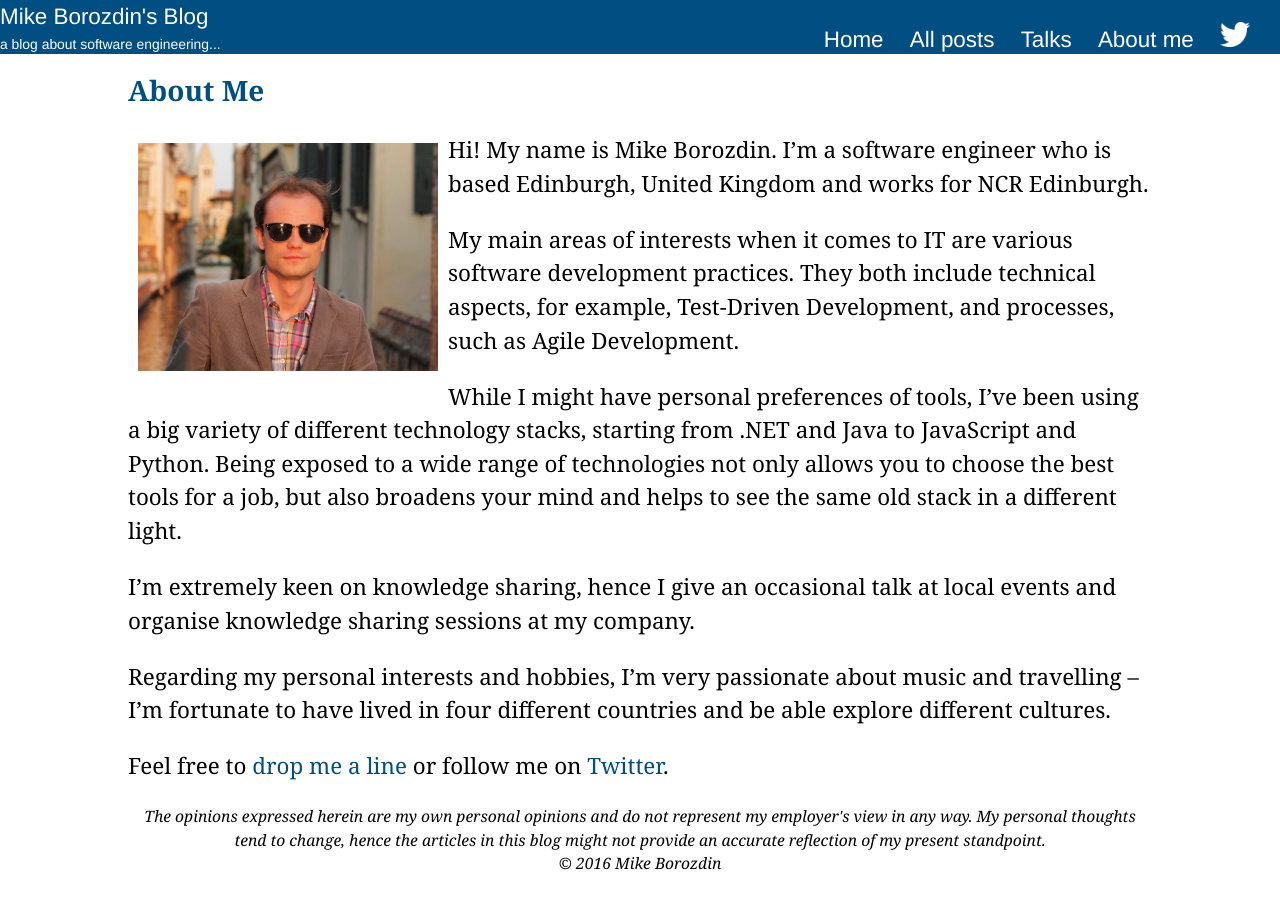
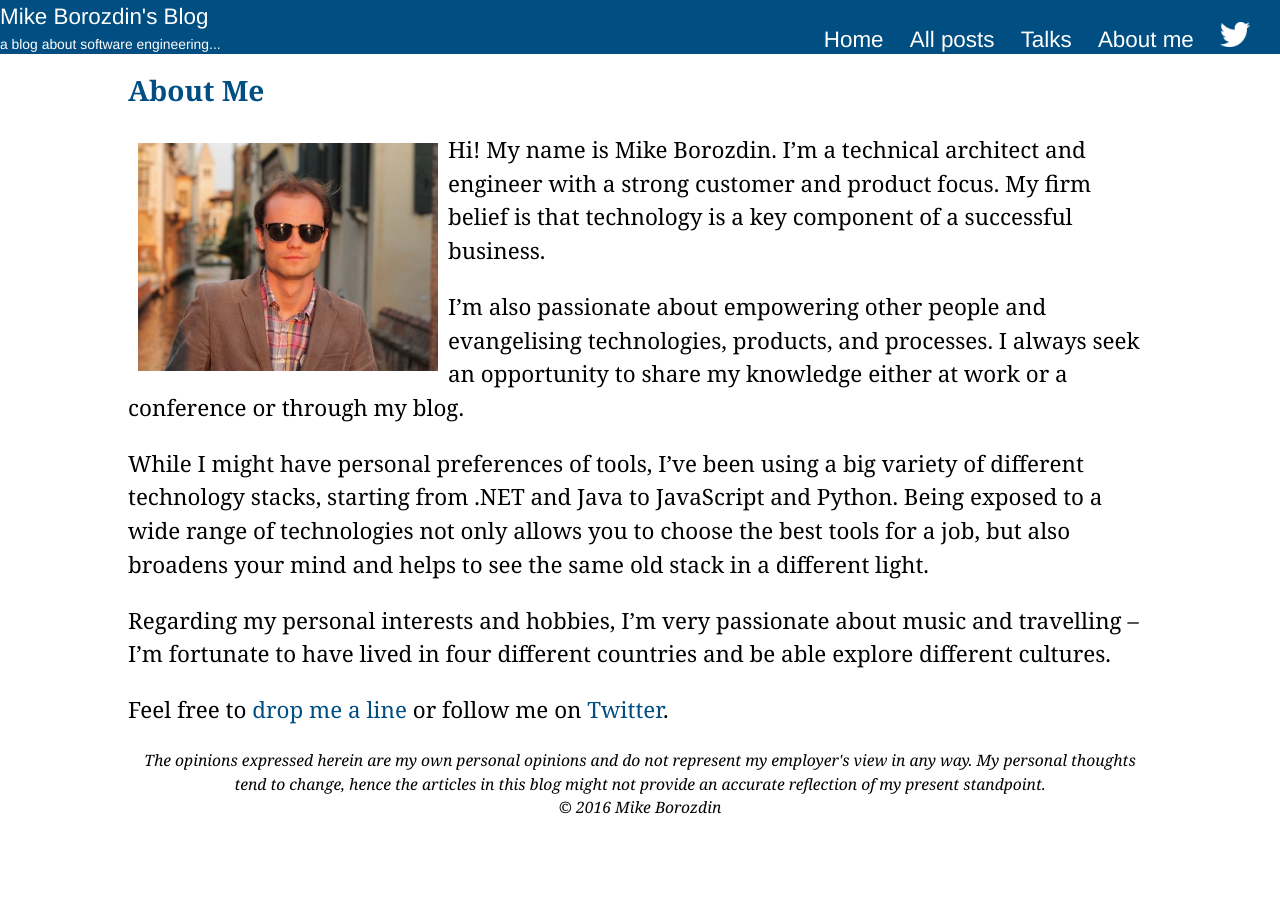
Before and after one commit to mikeborozdin/mikeborozdin.github.io, a Jekyll site: the page built from about.md, in a window 1280 px wide. Built offline with Jekyll 4.4.1, drawn with Linux system fonts in a browser that asks for light colours.

Commit message:
Update the 'about me section'

```diff
--- a/about.md
+++ b/about.md
@@ -4,13 +4,11 @@ title: About Me
 permalink: /about/
 ---
 ![Mike Borozdin](/images/mike-borozdin.jpg){: .photo}
-Hi! My name is Mike Borozdin. I’m a software engineer who is based Edinburgh, United Kingdom and works for NCR Edinburgh.
+Hi! My name is Mike Borozdin. I'm a technical architect and engineer with a strong customer and product focus. My firm belief is that technology is a key component of a successful business.
 
-My main areas of interests when it comes to IT are various software development practices. They both include technical aspects, for example, Test-Driven Development, and processes, such as Agile Development.
+I'm also passionate about empowering other people and evangelising technologies, products, and processes. I always seek an opportunity to share my knowledge either at work or a conference or through my blog.
 
 While I might have personal preferences of tools, I’ve been using a big variety of different technology stacks, starting from .NET and Java to JavaScript and Python. Being exposed to a wide range of technologies not only allows you to choose the best tools for a job, but also broadens your mind and helps to see the same old stack in a different light.
-
-I’m extremely keen on knowledge sharing, hence I give an occasional talk at local events and organise knowledge sharing sessions at my company.
 
 Regarding my personal interests and hobbies, I’m very passionate about music and travelling – I’m fortunate to have lived in four different countries and be able explore different cultures.
 
```
